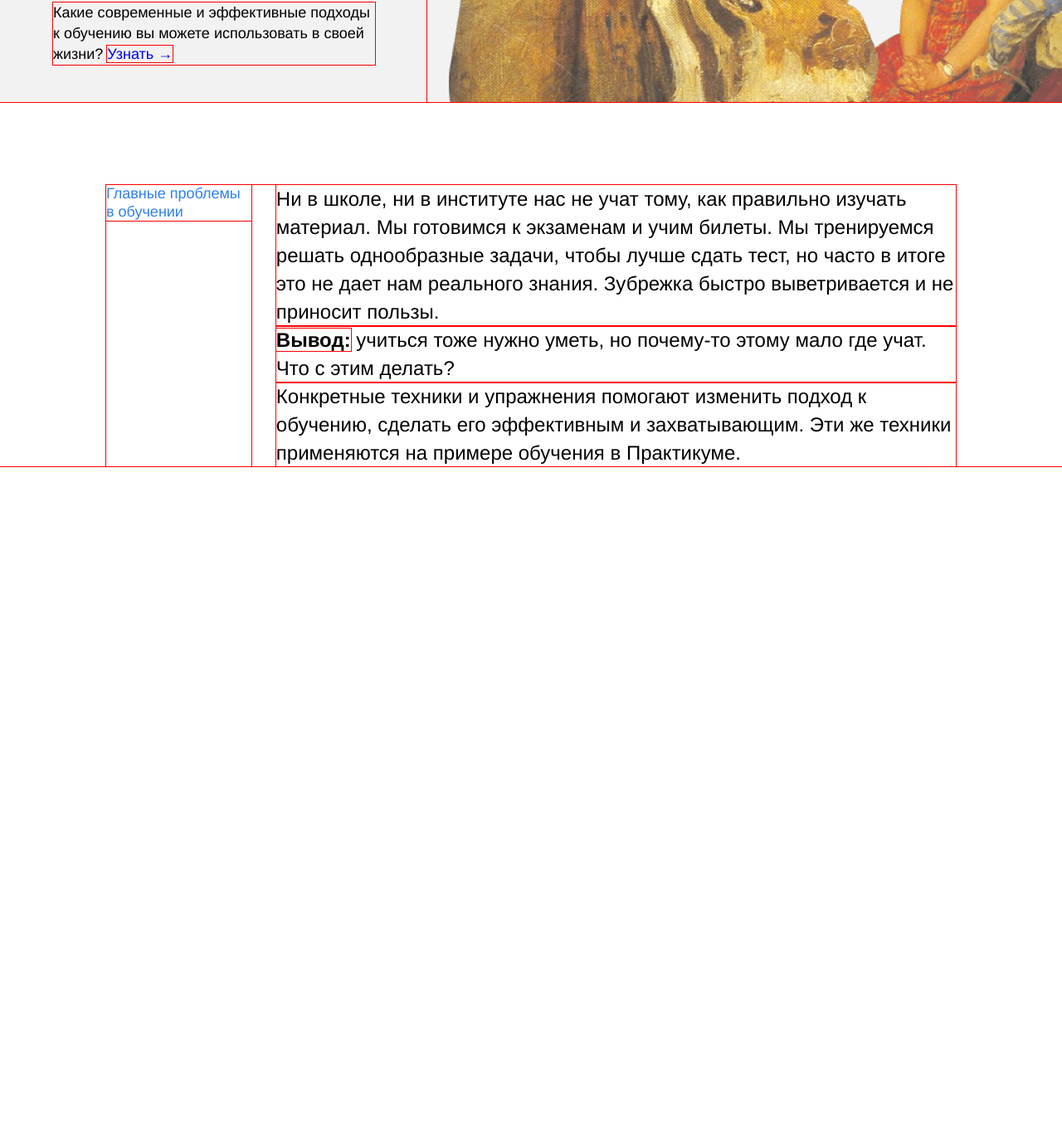
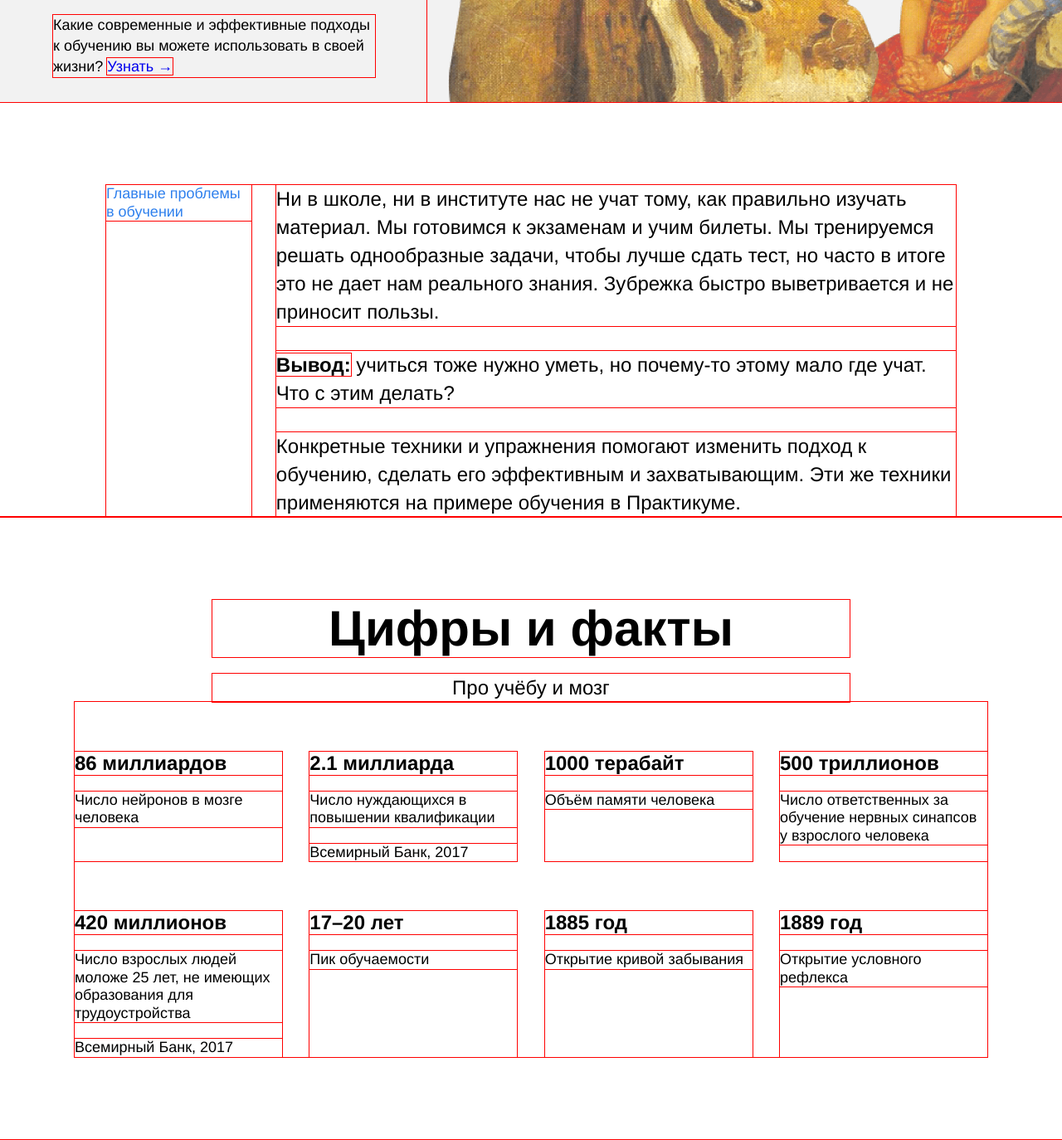
Before and after one commit to MorozovaWorld/how-to-learn, a plain HTML site: page index.html in a window 1280 px wide. Shown: the part 633-2007 px from the top of the page at 83% size. Before the commit the page ends 1196 px from the top, so only its background shows below. Drawn offline with Linux system fonts and the light colour scheme.

Commit message:
секция digits готова

```diff
--- a/index.html
+++ b/index.html
@@ -15,27 +15,63 @@
     <header class="header">
       <img src="./images/logo_place_header.svg" alt="изображение логотипа" class="logo logo_place_header">
       <h1 class="header__title">Научиться учиться</h1>
-      <h2 class="header__subtitle">Какие современные и эффективные подходы к обучению вы можете использовать в своей жизни? <a href="#" class="header__link">Узнать →</a></h2>
+      <p class="header__subtitle">Какие современные и эффективные подходы к обучению вы можете использовать в своей жизни? <a href="#" class="header__link">Узнать →</a></p>
       <img src="./images/header-image.png" alt="фрагмент картины" class="header__main-illustration">
       <div class="header__square-pic"></div>
     </header>
-
-
     <main class="content">
       <section class="description">
-        <div class="two-columns">
+        <div class="two-columns centered-block">
           <div class="two-columns__brief">
-            <h2 class="two-columns__brief_text">Главные проблемы в обучении</h2>
+            <h3 class="two-columns__brief_text">Главные проблемы в обучении</h3>
           </div>
-          <div class="two-columns__main-text">
-            <div class="two-columns__paragraph">Ни в школе, ни в институте нас не учат тому, как правильно изучать материал. Мы готовимся к экзаменам и учим билеты. Мы тренируемся решать однообразные задачи, чтобы лучше сдать тест, но часто в итоге это не дает нам реального знания. Зубрежка быстро выветривается и не приносит пользы.</div>
-            <div class="two-columns__paragraph"><span class="two-columns__span-accent">Вывод:</span> учиться тоже нужно уметь, но почему-то этому мало где учат. Что с этим делать?</div>
-            <div class="two-columns__paragraph">Конкретные техники и упражнения помогают изменить подход к обучению, сделать его эффективным и захватывающим. Эти же техники применяются на примере обучения в Практикуме.</div>
+          <div class="two-columns__main-text flex-column">
+            <p class="two-columns__paragraph project-font-size">Ни в школе, ни в институте нас не учат тому, как правильно изучать материал. Мы готовимся к экзаменам и учим билеты. Мы тренируемся решать однообразные задачи, чтобы лучше сдать тест, но часто в итоге это не дает нам реального знания. Зубрежка быстро выветривается и не приносит пользы.</p>
+            <p class="two-columns__paragraph project-font-size"><span class="two-columns__span-accent">Вывод:</span> учиться тоже нужно уметь, но почему-то этому мало где учат. Что с этим делать?</p>
+            <p class="two-columns__paragraph project-font-size">Конкретные техники и упражнения помогают изменить подход к обучению, сделать его эффективным и захватывающим. Эти же техники применяются на примере обучения в Практикуме.</p>
             </div>
         </div>
       </section>
 
       <section class="digits">
+        <h2 class="section-title centered-block">Цифры и факты</h2>
+        <h3 class="section-subtitle project-font-size centered-block">Про учёбу и мозг</h3>
+        <lu class="table centered-block list flex-row">
+          <li class="table__cell">
+            <h3 class="table__heading">86 миллиардов</h3>
+            <p class="table__text">Число нейронов в мозге человека</p>
+          </li>
+          <li class="table__cell">
+            <h3 class="table__heading">2.1 миллиарда</h3>
+            <p class="table__text">Число нуждающихся в повышении квалификации</p>
+            <p class="table__text">Всемирный Банк, 2017</p>
+          </li>
+          <li class="table__cell">
+            <h3 class="table__heading">1000 терабайт</h3>
+            <p class="table__text">Объём памяти человека</p>
+          </li>
+          <li class="table__cell">
+            <h3 class="table__heading">500 триллионов</h3>
+            <p class="table__text">Число ответственных за обучение нервных синапсов у взрослого человека</p>
+          </li>
+          <li class="table__cell">
+            <h3 class="table__heading">420 миллионов</h3>
+            <p class="table__text">Число взрослых людей моложе 25 лет, не имеющих образования для трудоустройства</p>
+            <p class="table__text">Всемирный Банк, 2017</p>
+          </li>
+          <li class="table__cell">
+            <h3 class="table__heading">17–20 лет</h3>
+            <p class="table__text">Пик обучаемости</p>
+          </li>
+          <li class="table__cell">
+            <h3 class="table__heading">1885 год</h3>
+            <p class="table__text">Открытие кривой забывания</p>
+          </li>
+          <li class="table__cell">
+            <h3 class="table__heading">1889 год</h3>
+            <p class="table__text">Открытие условного рефлекса</p>
+          </li>
+        </lu>
       </section>
 
       <section class="feinman">
--- a/styles/style.css
+++ b/styles/style.css
@@ -3,6 +3,7 @@
   outline-style: solid;
   outline-color: red;
 }
+
 .page {
   min-width: 1100px;
   /* мы ещё не умеем делать мобильную версию сайта, */
@@ -12,6 +13,33 @@
   margin: 0 auto;
   /* выше для экранов больше 1600px отцентрировали весь контент */
   font-family: 'Helvetica Neue', Arial, sans-serif;
+}
+
+.project-font-size {
+  font-size: 24px;
+  line-height: 34px;
+  font-weight: normal;
+}
+
+.centered-block {
+  margin: auto;
+}
+
+.flex-column {
+  display: flex;
+  flex-direction: column;
+  justify-content: space-between;
+}
+
+.flex-row {
+  display: flex;
+  justify-content: space-between;
+  flex-wrap: wrap;
+}
+
+.list {
+  list-style: none;
+  padding: 0;
 }
 
 .header {
@@ -42,7 +70,9 @@ top: 30px;
   font-weight: bold;
   width: 730px;
   line-height: 96px;
+  margin: 0;
 }
+
 .header__subtitle {
   width: 388px;
   position: absolute;
@@ -50,10 +80,13 @@ top: 30px;
   font-size: 18px;
   font-weight: normal;
   line-height: 25px;
+  margin: 0;
 }
+
 .header__link {
   text-decoration: none;
 }
+
 .header__main-illustration {
   width: 765px;
   height: 608px;
@@ -62,6 +95,7 @@ top: 30px;
   right: 0;
   z-index: 2;
 }
+
 .header__square-pic {
   height: 568px;
   width: 568px;
@@ -71,43 +105,92 @@ top: 30px;
   right: 0;
   z-index: 1;
 }
+
 .description {
   padding-top: 100px;
 }
+
 .two-columns {
   width: 80%;
-  min-height: 332px;
   display: flex;
   flex-direction: row;
-  margin: auto;
-  position: relative;
   justify-content: space-between;
 }
+
 .two-columns__brief {
   width: 175px;
 }
+
 .two-columns__brief_text {
   color: #2f80ed;
   font-size: 18px;
   font-weight: normal;
   line-height: 1.2;
+  margin: 0;
+}
+
+.two-columns__paragraph {
   margin-top: 0;
+  margin-bottom: 30px;
 }
+
+.two-columns__paragraph:last-of-type {
+  margin-bottom: 0;
+}
+
 .two-columns__main-text {
   width: 80%;
   min-width: 784px;
-  display: flex;
-  flex-direction: column;
-  justify-content: space-between;
 }
-.two-columns__paragraph {
-  font-size: 24px;
-  line-height: 34px;
-  font-weight: normal;
-}
+
 .two-columns__span-accent {
   font-weight: bold;
 }
+
+.digits {
+  padding-top: 100px;
+  padding-bottom: 100px;
+}
+
+.section-title {
+  width: 60%;
+  line-height: 1.15;
+  font-size: 60px;
+  font-weight: bold;
+  text-align: center;
+  margin-bottom: 20px;
+}
+
+.section-subtitle {
+  width: 60%;
+  text-align: center;
+}
+
+.table {
+  width: 1100px;
+  display: flex;
+}
+
+.table__cell {
+  width: 250px;
+  margin-top: 60px;
+}
+
+.table__heading {
+  line-height: 1.15;
+  font-size: 24px;
+  font-weight: bold;
+  margin: 0;
+}
+
+.table__text {
+  line-height: 1.2;
+  font-size: 18px;
+  font-weight: normal;
+  margin-top: 20px;
+  margin-bottom: 0;
+}
+
 /* и элемента с модификатором вида ключ-значение */
 .table__cell_theme_dark {
   width: 200px;
```
